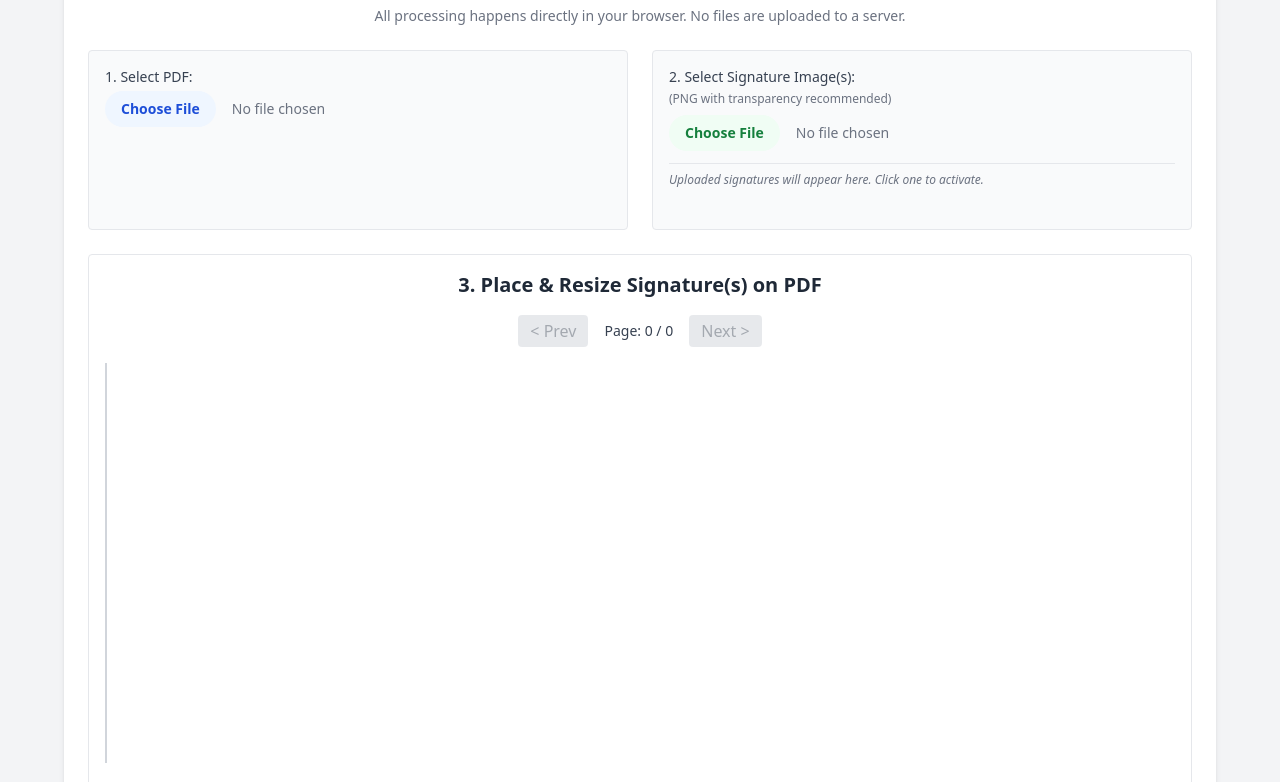
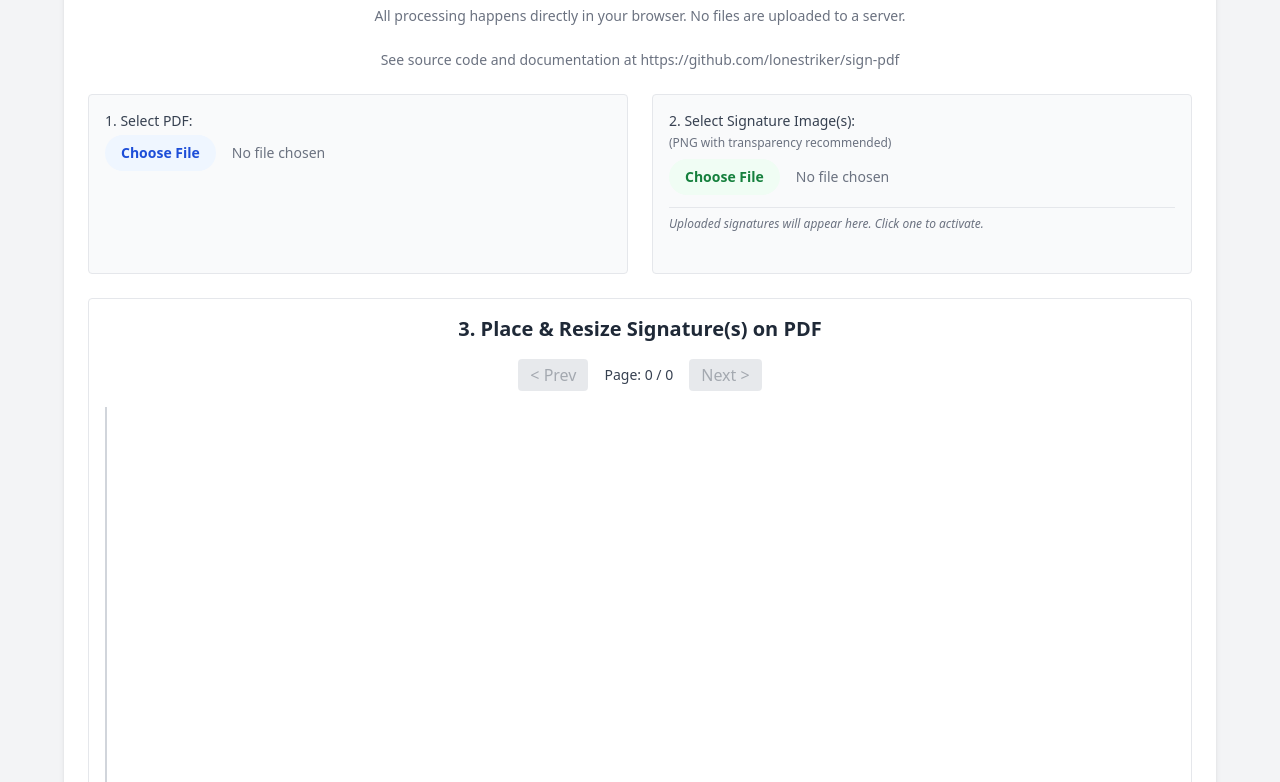
Before and after one commit to lonestriker/sign-pdf, a plain HTML site: page index.html in a window 1280 px wide. Shown: the part 110-892 px from the top of the page. Drawn offline with nearby package versions, Linux system fonts and the light colour scheme; a script that the page names is missing.

Commit message:
Deploying to gh-pages from @ lonestriker/sign-pdf@7f1cd1fea79a07ca7ce8a7240e43d3c136be950b 🚀

```diff
--- a/index.html
+++ b/index.html
@@ -18,6 +18,7 @@
 
         <h1 class="text-2xl md:text-3xl font-bold text-center text-gray-800 mb-6">Browser PDF Signature Tool</h1>
         <p class="text-center text-sm text-gray-500 mb-6">All processing happens directly in your browser. No files are uploaded to a server.</p>
+        <p class="text-center text-sm text-gray-500 mb-6">See source code and documentation at <a href="https://github.com/lonestriker/sign-pdf">https://github.com/lonestriker/sign-pdf</a></p>
 
         <!-- Upload Sections -->
         <div class="grid grid-cols-1 md:grid-cols-2 gap-6 mb-6">
```
